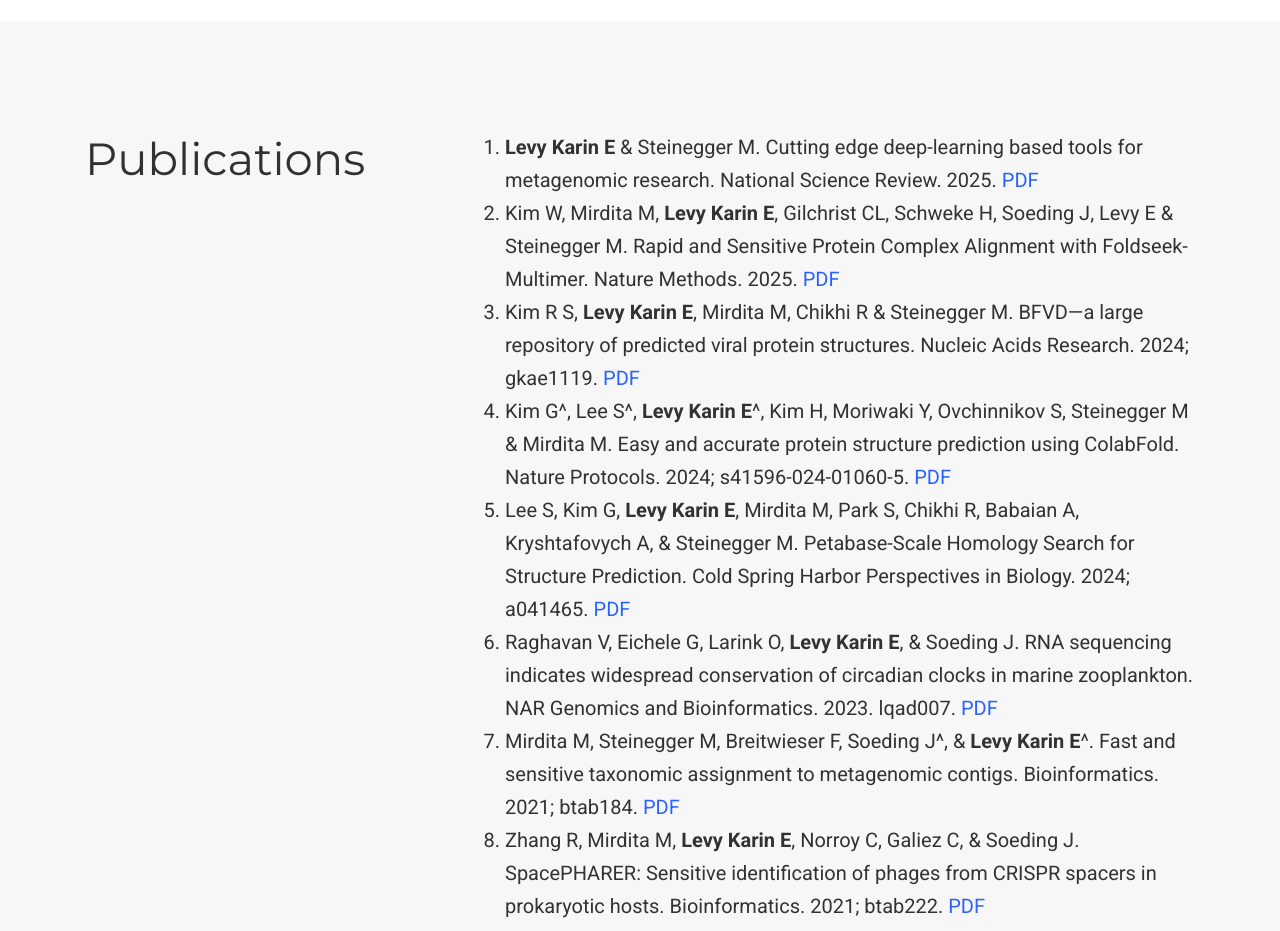
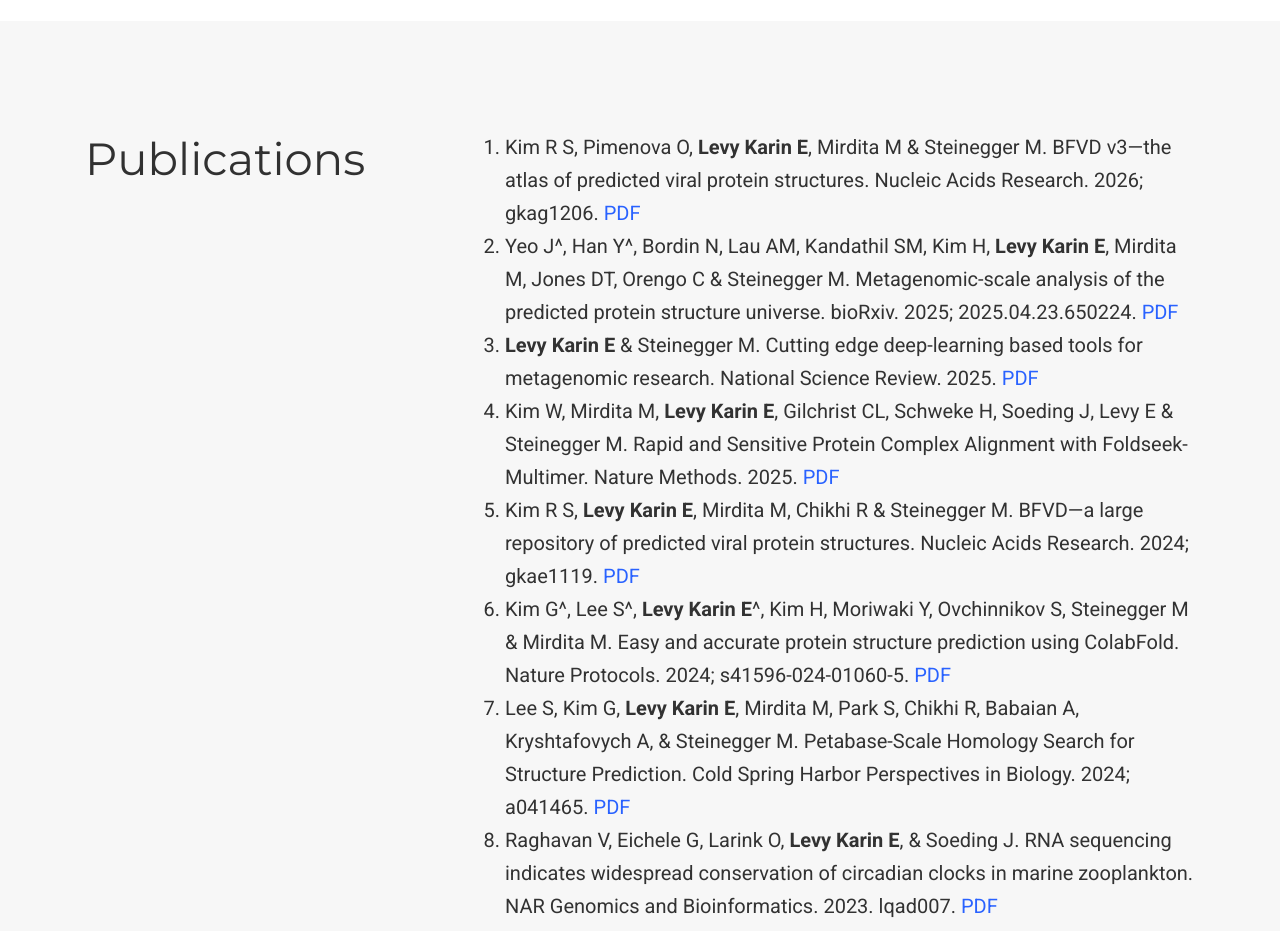
Before and after one commit to elileka/elileka.github.io, a plain HTML site: page index.html in a window 1280 px wide. Shown: the part 880-1811 px from the top of the page. Drawn offline with nearby package versions, Linux system fonts and the light colour scheme; some icons are missing.

Commit message:
Build website

```diff
--- a/index.html
+++ b/index.html
@@ -578,6 +578,8 @@ My clients include the <a href="https://steineggerlab.com/en/" target="_blank">S
     </div>
     <div class="col-12 col-lg-8">
       <ol>
+<li>Kim R S, Pimenova O, <strong>Levy Karin E</strong>, Mirdita M &amp; Steinegger M. BFVD v3—the atlas of predicted viral protein structures. Nucleic Acids Research. 2026; gkag1206. <a href="https://doi.org/10.1093/nar/gkag1206" target="_blank">PDF</a></li>
+<li>Yeo J^, Han Y^, Bordin N, Lau AM, Kandathil SM, Kim H, <strong>Levy Karin E</strong>, Mirdita M, Jones DT, Orengo C &amp; Steinegger M. Metagenomic-scale analysis of the predicted protein structure universe. bioRxiv. 2025; 2025.04.23.650224. <a href="https://doi.org/10.1101/2025.04.23.650224" target="_blank">PDF</a></li>
 <li><strong>Levy Karin E</strong> &amp; Steinegger M. Cutting edge deep-learning based tools for metagenomic research. National Science Review. 2025. <a href="https://academic.oup.com/nsr/advance-article/doi/10.1093/nsr/nwaf056/8024426" target="_blank">PDF</a></li>
 <li>Kim W, Mirdita M, <strong>Levy Karin E</strong>, Gilchrist CL, Schweke H, Soeding J, Levy E &amp; Steinegger M. Rapid and Sensitive Protein Complex Alignment with Foldseek-Multimer. Nature Methods. 2025. <a href="https://www.nature.com/articles/s41592-025-02593-7.pdf" target="_blank">PDF</a></li>
 <li>Kim R S, <strong>Levy Karin E</strong>, Mirdita M, Chikhi R &amp; Steinegger M. BFVD—a large repository of predicted viral protein structures. Nucleic Acids Research. 2024; gkae1119. <a href="https://doi.org/10.1093/nar/gkae1119" target="_blank">PDF</a></li>
```
